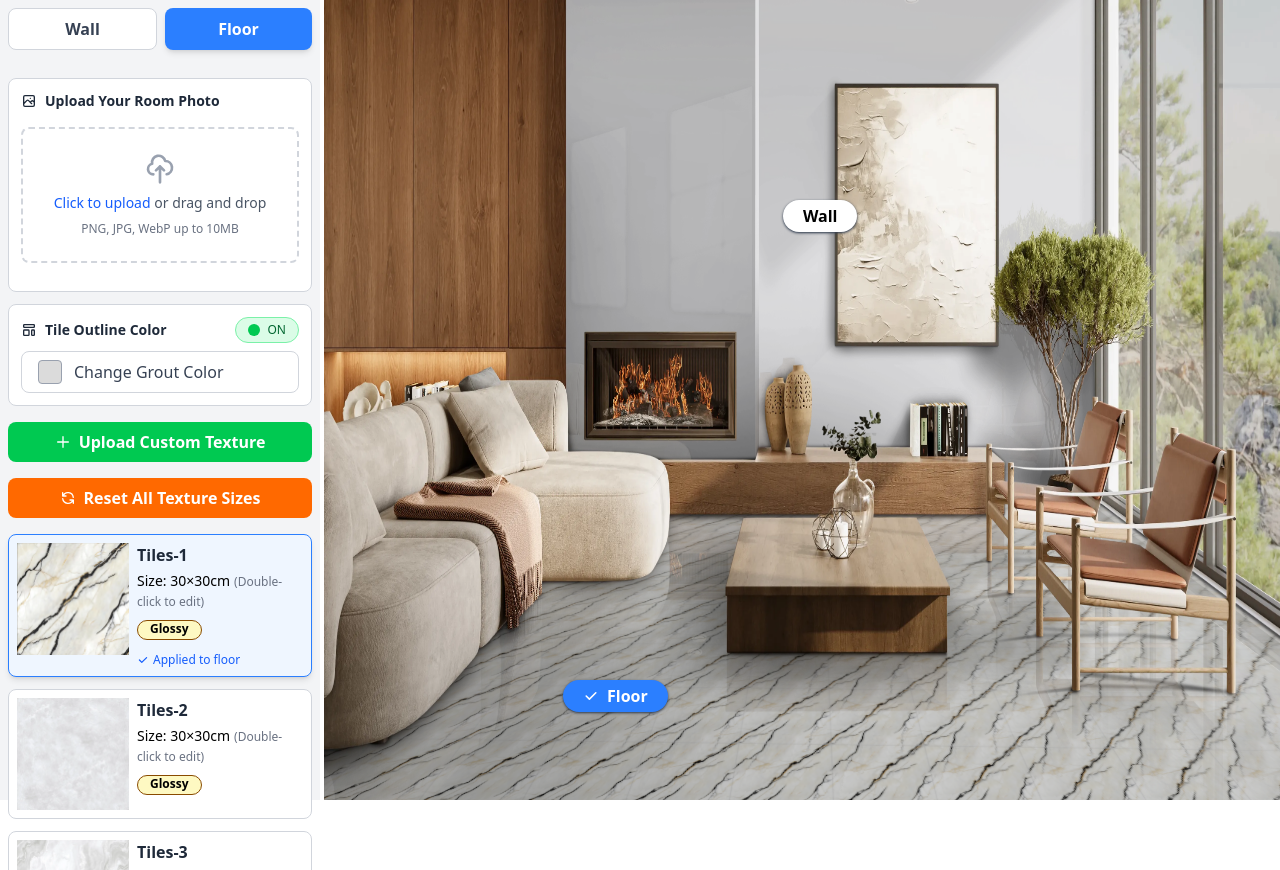
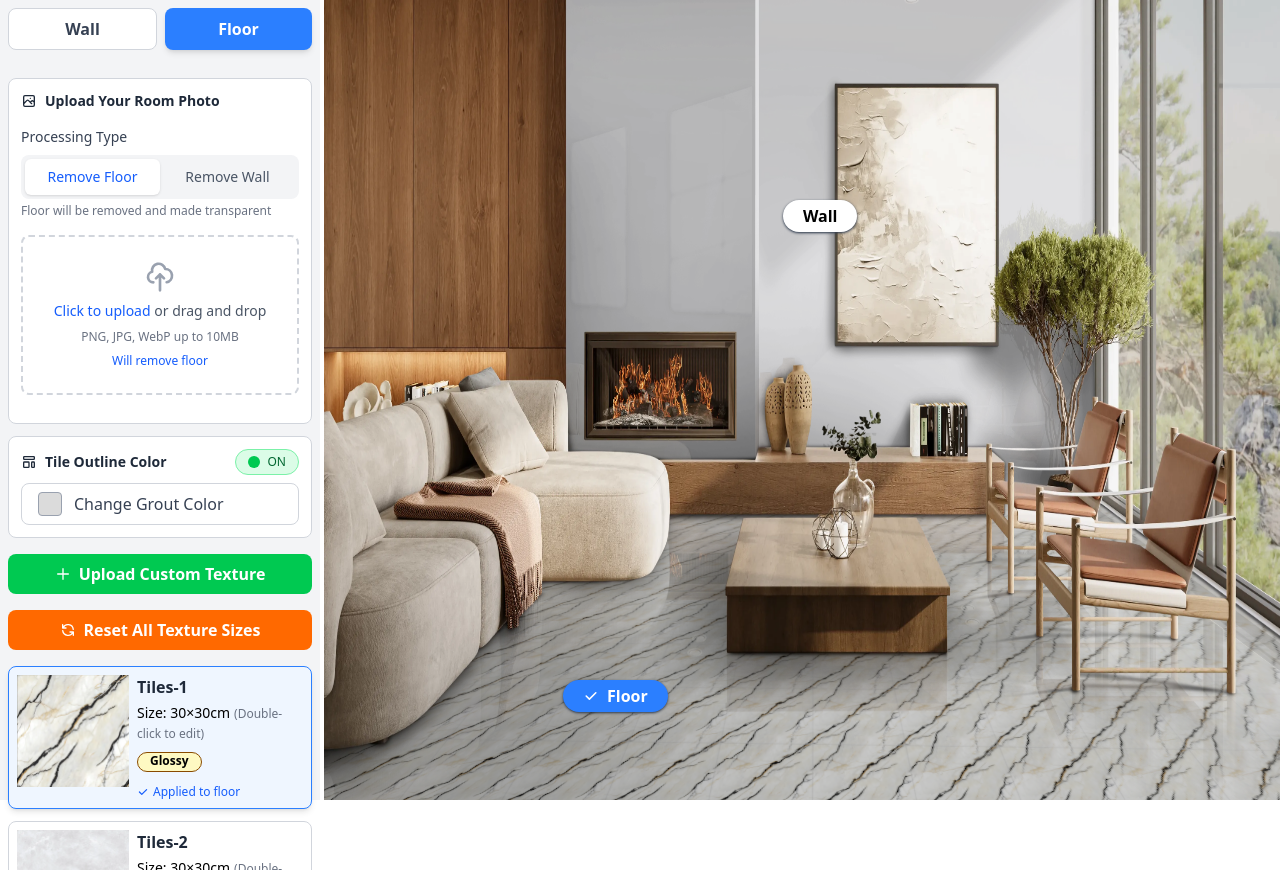
Before and after one commit to MuktadulIslam/room-visualizer-2D, a Next.js app: page / in a window 1280 px wide. Built offline with nearby package versions, Linux system fonts and the light colour scheme.

Commit message:
wall masking done

```diff
--- a/src/components/Furnitures.tsx
+++ b/src/components/Furnitures.tsx
@@ -2,7 +2,7 @@ import { useTexture } from '@/context/TextureContext';
 import Image from 'next/image';
 
 export default function Furnitures() {
-  const { selectionType, setSelectionType, wallTexture, floorTexture, roomImage } = useTexture();
+  const { selectionType, setSelectionType, wallTexture, floorTexture, roomImage, isFloorRemoved, isWallRemoved } = useTexture();
 
   // Determine which image to show based on room upload and texture types
   const getMaskImage = () => {
@@ -24,6 +24,34 @@ export default function Furnitures() {
 
   const maskImageSrc = getMaskImage();
 
+  // Get the success message based on processing type
+  const getSuccessMessage = () => {
+    if (!roomImage?.processedImage || roomImage.isProcessing || roomImage.error) return '';
+
+    switch (roomImage.processingType) {
+      case 'remove-floor':
+        return 'Floor removed! Your room layout is now active.';
+      case 'remove-wall':
+        return 'Wall removed! Your room layout is now active.';
+      default:
+        return 'Your room layout is now active!';
+    }
+  };
+
+  // Get the processing message based on processing type
+  const getProcessingMessage = () => {
+    if (!roomImage?.isProcessing) return '';
+
+    switch (roomImage.processingType) {
+      case 'remove-floor':
+        return 'Removing floor from your room...';
+      case 'remove-wall':
+        return 'Removing wall from your room...';
+      default:
+        return 'Processing your room...';
+    }
+  };
+
   console.log('Furnitures - wallTexture:', wallTexture);
   console.log('Furnitures - roomImage:', roomImage);
 
@@ -39,6 +67,7 @@ export default function Furnitures() {
       />
 
       {/* Wall Selection Button */}
+      {!isFloorRemoved &&
         <button
           onClick={() => setSelectionType('wall')}
           className={`px-5 py-1 absolute top-[25%] left-[48%] z-50 font-semibold shadow-sm shadow-gray-700 rounded-full transition-all duration-200 flex items-center gap-2 ${selectionType === 'wall'
@@ -53,8 +82,10 @@ export default function Furnitures() {
           )}
           Wall
         </button>
+      }
 
       {/* Floor Selection Button */}
+      {!isWallRemoved &&
         <button
           onClick={() => setSelectionType('floor')}
           className={`px-5 py-1 absolute bottom-[11%] left-[25%] z-50 font-semibold shadow-sm shadow-gray-700 rounded-full transition-all duration-200 flex items-center gap-2 ${selectionType === 'floor'
@@ -69,13 +100,14 @@ export default function Furnitures() {
           )}
           Floor
         </button>
+      }
 
       {/* Room Processing Status Overlay */}
       {roomImage?.isProcessing && (
         <div className="absolute inset-0 bg-black/50 flex items-center justify-center z-60">
           <div className="bg-white rounded-lg p-6 flex items-center gap-3 shadow-lg">
             <div className="animate-spin rounded-full h-6 w-6 border-b-2 border-blue-500"></div>
-            <span className="text-gray-700 font-medium">Processing your room...</span>
+            <span className="text-gray-700 font-medium">{getProcessingMessage()}</span>
           </div>
         </div>
       )}
@@ -102,8 +134,19 @@ export default function Furnitures() {
               <svg className="w-5 h-5" fill="currentColor" viewBox="0 0 20 20">
                 <path fillRule="evenodd" d="M16.707 5.293a1 1 0 010 1.414l-8 8a1 1 0 01-1.414 0l-4-4a1 1 0 011.414-1.414L8 12.586l7.293-7.293a1 1 0 011.414 0z" clipRule="evenodd" />
               </svg>
-              <span className="text-sm font-medium">Your room layout is now active!</span>
+              <span className="text-sm font-medium">{getSuccessMessage()}</span>
             </div>
+          </div>
+        </div>
+      )}
+
+      {/* Processing Type Indicator (when room image exists) */}
+      {roomImage && !roomImage.isProcessing && !roomImage.error && (
+        <div className="absolute top-16 left-1/2 transform -translate-x-1/2 z-60">
+          <div className="bg-blue-100 border border-blue-300 text-blue-700 px-3 py-1 rounded-full shadow-sm">
+            <span className="text-xs font-medium">
+              {roomImage.processingType === 'remove-floor' ? 'Floor Removed Mode' : 'Wall Removed Mode'}
+            </span>
           </div>
         </div>
       )}
--- a/src/components/Room/Scene.tsx
+++ b/src/components/Room/Scene.tsx
@@ -1,21 +1,27 @@
 import { Suspense } from "react";
 import Floor from "./Floor";
 import Wall from "./Wall";
+import { useTexture } from "@/context/TextureContext";
 
 export default function Scene() {
+    const { isFloorRemoved, isWallRemoved } = useTexture();
     return (
         <>
             <ambientLight intensity={2} />
+            {!isWallRemoved &&
                 <Suspense>
-                <Floor length={25} width={6} />
+                    <Floor length={isFloorRemoved ? 30 : 14} width={isFloorRemoved ? 10 : 6} />
                 </Suspense>
+            }
+            {!isFloorRemoved &&
                 <Suspense>
                     <Wall
-                    height={8}
-                    width={14}
+                        height={isWallRemoved ? 15 : 8}
+                        width={isWallRemoved ? 35 : 14}
                         position={[0.35, 4.5, -3]}
                     />
                 </Suspense>
+            }
         </>
     );
 };
--- a/src/components/RoomUpload.tsx
+++ b/src/components/RoomUpload.tsx
@@ -1,15 +1,16 @@
 import React, { useState, useRef } from 'react';
 import Image from 'next/image';
-import { useTexture } from '@/context/TextureContext';
+import { useTexture, ProcessingType } from '@/context/TextureContext';
 
 export default function RoomUpload() {
     const { roomImage, uploadRoomImage, clearRoomImage } = useTexture();
     const fileInputRef = useRef<HTMLInputElement>(null);
     const [dragActive, setDragActive] = useState(false);
+    const [processingType, setProcessingType] = useState<ProcessingType>('remove-floor');
 
     const handleFileSelect = async (file: File) => {
         try {
-            await uploadRoomImage(file);
+            await uploadRoomImage(file, processingType);
         } catch (error) {
             console.error('Upload failed:', error);
             // Error is already set in the context
@@ -54,6 +55,54 @@ export default function RoomUpload() {
         }
     };
 
+    const getProcessingTypeLabel = () => {
+        switch (processingType) {
+            case 'remove-floor':
+                return 'Remove Floor';
+            case 'remove-wall':
+                return 'Remove Wall';
+            default:
+                return 'Process';
+        }
+    };
+
+    const getProcessingTypeDescription = () => {
+        switch (processingType) {
+            case 'remove-floor':
+                return 'Floor will be removed and made transparent';
+            case 'remove-wall':
+                return 'Main wall will be removed and made transparent';
+            default:
+                return '';
+        }
+    };
+
+    const getSuccessMessage = () => {
+        if (!roomImage?.processedImage || roomImage.isProcessing) return '';
+
+        switch (roomImage.processingType) {
+            case 'remove-floor':
+                return 'Floor removed successfully! Your furniture will now use this layout.';
+            case 'remove-wall':
+                return 'Wall removed successfully! Your furniture will now use this layout.';
+            default:
+                return 'Room processed successfully!';
+        }
+    };
+
+    const getProcessedImageLabel = () => {
+        if (!roomImage?.processedImage) return '';
+
+        switch (roomImage.processingType) {
+            case 'remove-floor':
+                return 'Processed Room (No Floor)';
+            case 'remove-wall':
+                return 'Processed Room (No Wall)';
+            default:
+                return 'Processed Room';
+        }
+    };
+
     return (
         <div className="space-y-4 p-3 bg-white border border-gray-300 rounded-lg">
             <div className="flex items-center justify-between">
@@ -73,6 +122,42 @@ export default function RoomUpload() {
                     </button>
                 )}
             </div>
+
+            {/* Processing Type Selection */}
+            {!roomImage && (
+                <div className="space-y-3">
+                    <div>
+                        <label className="block text-sm font-medium text-gray-700 mb-2">
+                            Processing Type
+                        </label>
+                        <div className="flex bg-gray-100 rounded-lg p-1">
+                            <button
+                                onClick={() => setProcessingType('remove-floor')}
+                                className={`flex-1 px-3 py-2 rounded-md transition-colors duration-200 text-sm font-medium ${
+                                    processingType === 'remove-floor'
+                                        ? 'bg-white text-blue-600 shadow-sm'
+                                        : 'text-gray-600 hover:text-gray-800'
+                                }`}
+                            >
+                                Remove Floor
+                            </button>
+                            <button
+                                onClick={() => setProcessingType('remove-wall')}
+                                className={`flex-1 px-3 py-2 rounded-md transition-colors duration-200 text-sm font-medium ${
+                                    processingType === 'remove-wall'
+                                        ? 'bg-white text-blue-600 shadow-sm'
+                                        : 'text-gray-600 hover:text-gray-800'
+                                }`}
+                            >
+                                Remove Wall
+                            </button>
+                        </div>
+                        <p className="text-xs text-gray-500 mt-1">
+                            {getProcessingTypeDescription()}
+                        </p>
+                    </div>
+                </div>
+            )}
 
             {!roomImage ? (
                 <div
@@ -104,6 +189,9 @@ export default function RoomUpload() {
                             <span className="font-medium text-blue-600">Click to upload</span> or drag and drop
                         </p>
                         <p className="text-xs text-gray-500">PNG, JPG, WebP up to 10MB</p>
+                        <p className="text-xs font-medium text-blue-600">
+                            Will {getProcessingTypeLabel().toLowerCase()}
+                        </p>
                     </div>
                 </div>
             ) : (
@@ -112,7 +200,9 @@ export default function RoomUpload() {
                     {roomImage.isProcessing && (
                         <div className="flex items-center justify-center p-4 bg-blue-50 border border-blue-200 rounded-lg">
                             <div className="animate-spin rounded-full h-5 w-5 border-b-2 border-blue-500 mr-3"></div>
-                            <span className="text-sm text-blue-700">Processing your room image...</span>
+                            <span className="text-sm text-blue-700">
+                                {processingType === 'remove-floor' ? 'Removing floor from' : 'Removing wall from'} your room image...
+                            </span>
                         </div>
                     )}
 
@@ -130,8 +220,17 @@ export default function RoomUpload() {
                                 <svg className="w-4 h-4 mr-2" fill="currentColor" viewBox="0 0 20 20">
                                     <path fillRule="evenodd" d="M16.707 5.293a1 1 0 010 1.414l-8 8a1 1 0 01-1.414 0l-4-4a1 1 0 011.414-1.414L8 12.586l7.293-7.293a1 1 0 011.414 0z" clipRule="evenodd" />
                                 </svg>
-                                Room processed successfully! Your furniture will now use this layout.
+                                {getSuccessMessage()}
                             </div>
+                        </div>
+                    )}
+
+                    {/* Current Processing Type Display */}
+                    {roomImage && (
+                        <div className="p-2 bg-blue-50 border border-blue-200 rounded-lg">
+                            <p className="text-xs text-blue-700 font-medium">
+                                Processing Type: {roomImage.processingType === 'remove-floor' ? 'Remove Floor' : 'Remove Wall'}
+                            </p>
                         </div>
                     )}
 
@@ -151,7 +250,7 @@ export default function RoomUpload() {
 
                         {roomImage.processedImage && (
                             <div className="relative">
-                                <p className="text-xs font-medium text-gray-600 mb-2">Processed Room (No Floor)</p>
+                                <p className="text-xs font-medium text-gray-600 mb-2">{getProcessedImageLabel()}</p>
                                 <div className="relative w-full h-32 bg-gray-100 rounded-lg overflow-hidden border">
                                     <div
                                         className="w-full h-full"
@@ -161,7 +260,7 @@ export default function RoomUpload() {
                                     >
                                         <Image
                                             src={roomImage.processedImage}
-                                            alt="Room without floor"
+                                            alt={roomImage.processingType === 'remove-floor' ? 'Room without floor' : 'Room without wall'}
                                             fill
                                             className="object-cover"
                                         />
--- a/src/context/TextureContext.tsx
+++ b/src/context/TextureContext.tsx
@@ -4,6 +4,7 @@ import { defaultTextures } from './uitls/defaultTextures';
 
 // Types
 export type TextureType = 'wall' | 'floor' | 'both';
+export type ProcessingType = 'remove-floor' | 'remove-wall' | 'none';
 
 export interface Texture {
   id: string;
@@ -26,10 +27,11 @@ export interface WallColor {
   isCustom?: boolean; // Flag for custom colors
 }
 
-// Room image interface
+// Room image interface - Updated to support both floor and wall removal
 export interface RoomImage {
   originalImage: string;
   processedImage: string | null;
+  processingType: ProcessingType;
   isProcessing: boolean;
   error: string | null;
 }
@@ -90,11 +92,15 @@ interface TextureContextType {
   showFloorGrout: boolean;
   setShowFloorGrout: (show: boolean) => void;
 
-  // Room image upload functionality
+  // Room image upload functionality - Updated for both wall and floor removal
   roomImage: RoomImage | null;
   setRoomImage: (roomImage: RoomImage | null) => void;
-  uploadRoomImage: (file: File) => Promise<void>;
+  uploadRoomImage: (file: File, processingType: ProcessingType) => Promise<void>;
   clearRoomImage: () => void;
+
+  // Boolean flags for removed surfaces
+  isWallRemoved: boolean;
+  isFloorRemoved: boolean;
 
   // Helper methods
   getSelectedTexture: () => Texture | null;
@@ -154,8 +160,8 @@ export const TextureProvider: React.FC<{ children: ReactNode }> = ({ children })
     }
   }, [wallColor, wallTexture, floorTexture, customTextures, mutableDefaultTextures]);
 
-  // Room image upload function
-  const uploadRoomImage = async (file: File): Promise<void> => {
+  // Room image upload function - Updated to support both wall and floor removal
+  const uploadRoomImage = async (file: File, processingType: ProcessingType): Promise<void> => {
     // Validate file
     if (!file.type.startsWith('image/')) {
       throw new Error('Please select a valid image file');
@@ -172,6 +178,7 @@ export const TextureProvider: React.FC<{ children: ReactNode }> = ({ children })
     setRoomImage({
       originalImage: originalImageUrl,
       processedImage: null,
+      processingType: processingType,
       isProcessing: true,
       error: null
     });
@@ -180,7 +187,22 @@ export const TextureProvider: React.FC<{ children: ReactNode }> = ({ children })
       const formData = new FormData();
       formData.append('file', file);
 
-      const response = await fetch('https://roomvisualizer.streamstech.com/api/remove-floor-base64', {
+      // Determine the API endpoint based on processing type
+      let apiEndpoint: string;
+      switch (processingType) {
+        case 'remove-floor':
+          // apiEndpoint = 'http://127.0.0.1:8000/remove-floor-base64';
+          apiEndpoint = 'https://roomvisualizer.streamstech.com/api/remove-floor-base64';
+          break;
+        case 'remove-wall':
+          // apiEndpoint = 'http://127.0.0.1:8000/remove-wall-base64';
+          apiEndpoint = 'https://roomvisualizer.streamstech.com/api/remove-wall-base64';
+          break;
+        default:
+          throw new Error('Invalid processing type');
+      }
+
+      const response = await fetch(apiEndpoint, {
         method: 'POST',
         body: formData,
       });
@@ -199,7 +221,7 @@ export const TextureProvider: React.FC<{ children: ReactNode }> = ({ children })
           error: null
         } : null);
       } else {
-        throw new Error(data.message || 'Floor removal failed');
+        throw new Error(data.message || `${processingType} failed`);
       }
     } catch (error) {
       console.error('Room image processing error:', error);
@@ -222,6 +244,17 @@ export const TextureProvider: React.FC<{ children: ReactNode }> = ({ children })
     }
     setRoomImage(null);
   };
+
+  // Computed boolean values for removed surfaces
+  const isWallRemoved = roomImage?.processedImage !== null &&
+                       roomImage?.processingType === 'remove-wall' &&
+                       !roomImage?.isProcessing &&
+                       !roomImage?.error;
+
+  const isFloorRemoved = roomImage?.processedImage !== null &&
+                        roomImage?.processingType === 'remove-floor' &&
+                        !roomImage?.isProcessing &&
+                        !roomImage?.error;
 
   const addCustomTexture = (texture: Texture) => {
     setCustomTextures(prev => [...prev, texture]);
@@ -382,6 +415,8 @@ export const TextureProvider: React.FC<{ children: ReactNode }> = ({ children })
     setRoomImage,
     uploadRoomImage,
     clearRoomImage,
+    isWallRemoved,
+    isFloorRemoved,
     getSelectedTexture,
     getSelectedWallColor,
     selectTexture,
--- a/src/context/uitls/defaultTextures.ts
+++ b/src/context/uitls/defaultTextures.ts
@@ -1,6 +1,7 @@
 import { Texture } from "../TextureContext";
 
 export const defaultTextures: Texture[] = [
+  // Floor/Both textures
   {
     id: '1',
     texture_img: '/textures/floor/tiles1_glossy.webp',
@@ -64,6 +65,7 @@ export const defaultTextures: Texture[] = [
     is_glossy: false,
     type: 'both'
   },
+  // Floor-only textures
   {
     id: '8',
     texture_img: '/textures/floor/tiles8_glossy.webp',
@@ -82,4 +84,32 @@ export const defaultTextures: Texture[] = [
     is_glossy: true,
     type: 'floor'
   },
+  // Wall-specific textures (you can add these if you have wall texture images)
+  {
+    id: 'wall-1',
+    texture_img: '/textures/floor/tiles1_glossy.webp', // Reusing for demo - replace with actual wall textures
+    show_img: '/textures/floor/tiles1_glossy.webp',
+    name: 'Wall Tiles-1',
+    size: [20, 25],
+    is_glossy: true,
+    type: 'wall'
+  },
+  {
+    id: 'wall-2',
+    texture_img: '/textures/floor/tiles2_glossy.webp', // Reusing for demo - replace with actual wall textures
+    show_img: '/textures/floor/tiles2_glossy.webp',
+    name: 'Wall Tiles-2',
+    size: [25, 30],
+    is_glossy: false,
+    type: 'wall'
+  },
+  {
+    id: 'wall-3',
+    texture_img: '/textures/floor/tiles4_matt.webp', // Reusing for demo - replace with actual wall textures
+    show_img: '/textures/floor/tiles4_matt.webp',
+    name: 'Wall Tiles-3',
+    size: [15, 30],
+    is_glossy: false,
+    type: 'wall'
+  },
 ];
```
Lines whose indentation alone changed are shown as unchanged.
